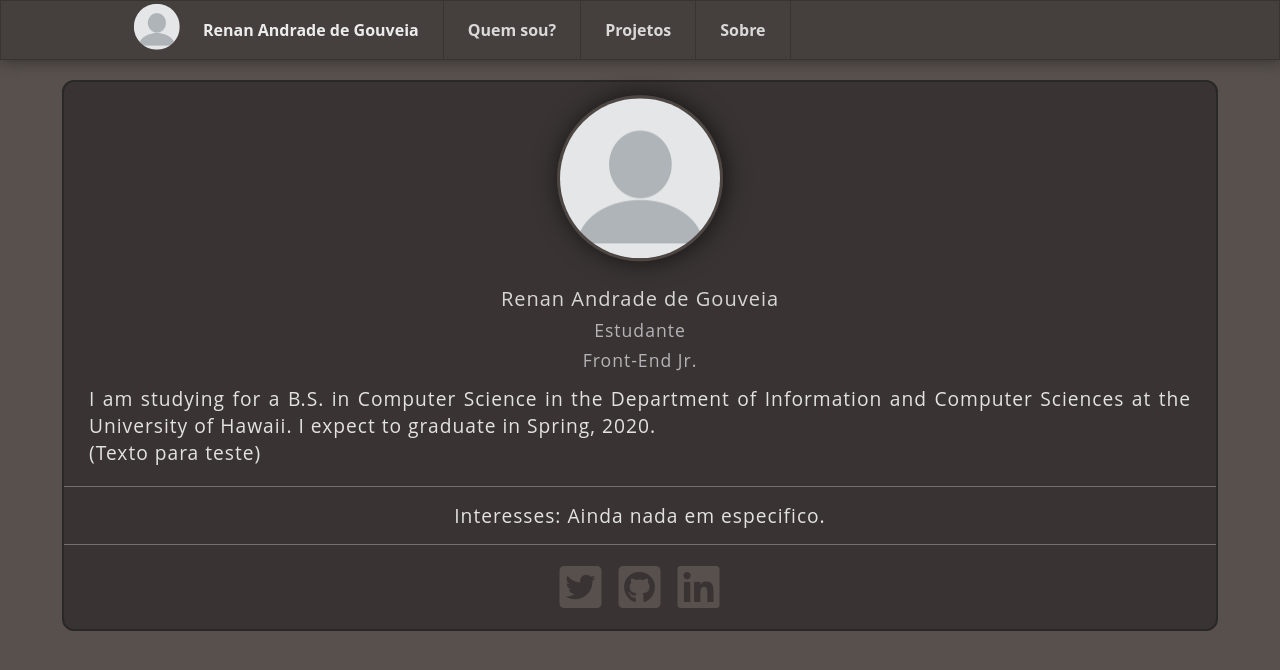
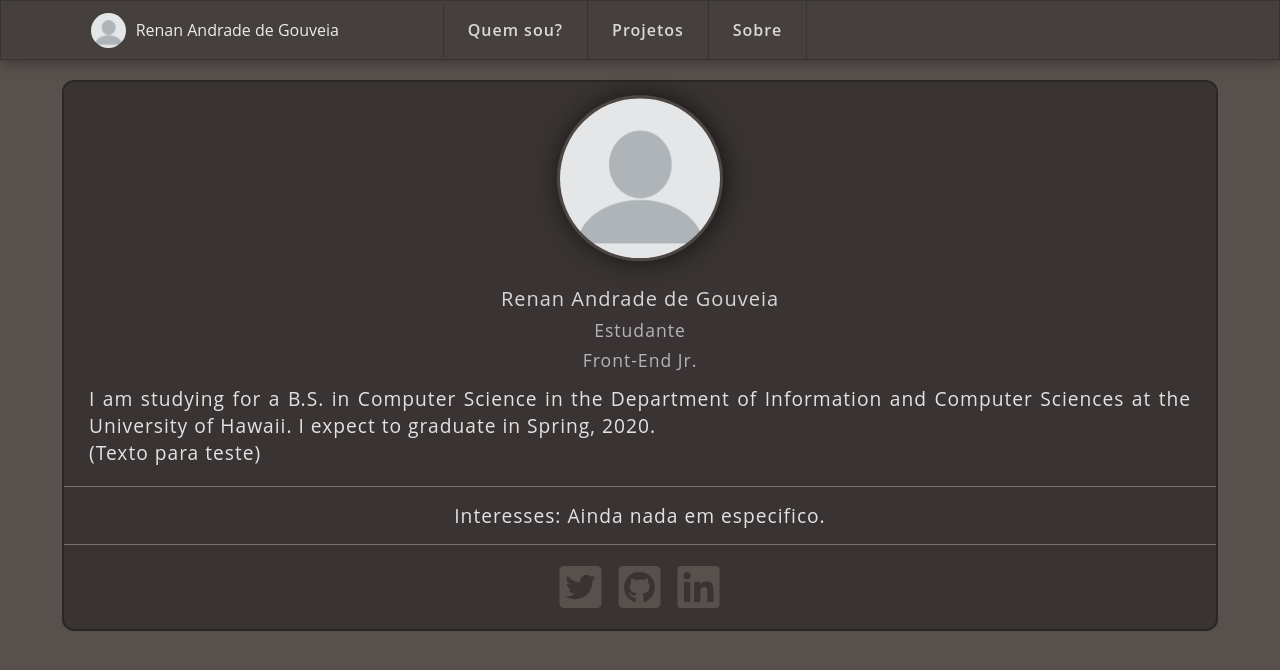
Before and after one commit to Renan-ag/Renan-ag.github.io, a plain HTML site: page index.html in a window 1280 px wide. Drawn offline with Linux system fonts and the light colour scheme.

Commit message:
Ajustando-imagem-navegação

```diff
--- a/estilo.css
+++ b/estilo.css
@@ -57,9 +57,9 @@ nav a{
     display: block;
     padding:18px 24px;
     font-size: 1em;
-    font-weight: bold;
+    font-weight: 600;
+    letter-spacing: 1px;
     color:rgba(255,255,255,0.8);
-    /*-text formatation*/
     transition: color 0.6s;
 }
 
@@ -73,21 +73,23 @@ nav a:hover{
 
 nav h1{
     font-size: 1em;
+    font-weight: 500;
     color:rgba(255,255,255,0.9);
 }
 
 #nav-img{
-    position: absolute;
-    width: 46px;
+    width: 35px;
     border-radius: 24px;
-    transform: translate(-620%,-33%);
+    margin:5px 10px;
 }
+
 #logo-text {
-    position: relative;
-    padding: 18px 24px;
-    padding-left: 0;
-    padding-right: 0;
+    display: flex;
+    flex-direction: row;
+    align-items: center;
+    justify-content: center;
     text-align: left;
+    padding: 5px 0;
 }
 
 /*C O N T E U D O*/
@@ -218,8 +220,4 @@ nav h1{
         font-size: 1.2rem;
     }
 
-    #redes-sociais{
-
-    }
-
 }
--- a/index.html
+++ b/index.html
@@ -17,6 +17,7 @@
                     <img src="img/img_card.png" id="nav-img">
                     <h1>Renan Andrade de Gouveia</h1>
                 </div>
+                <div class="divisor"></div>
                 <ul>
                     <li>
                         <a href="#">Quem sou?</a>
```
